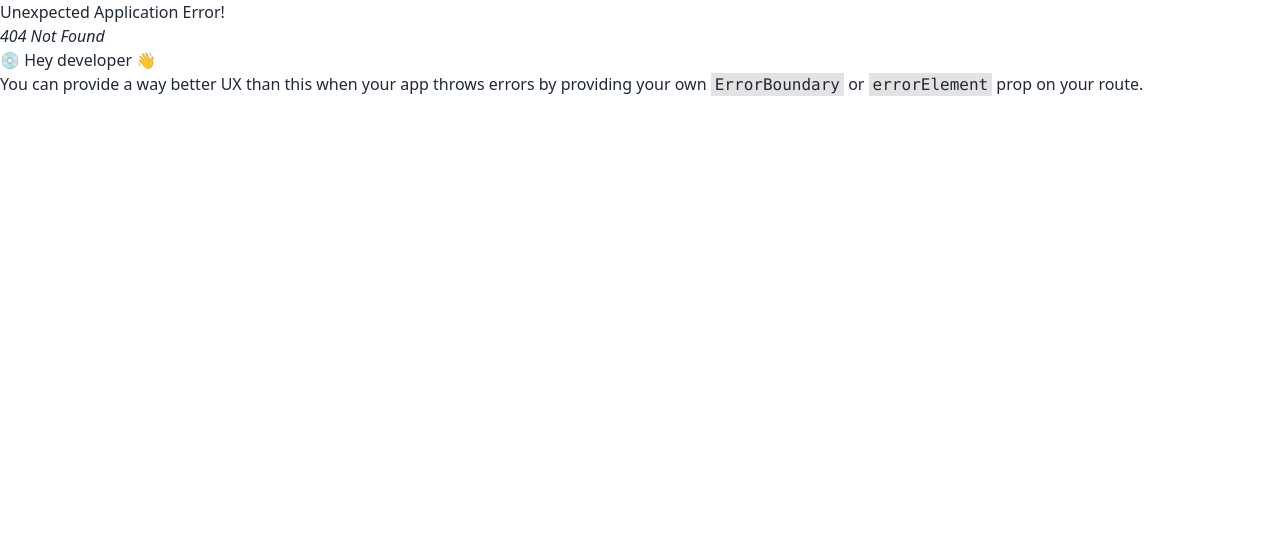
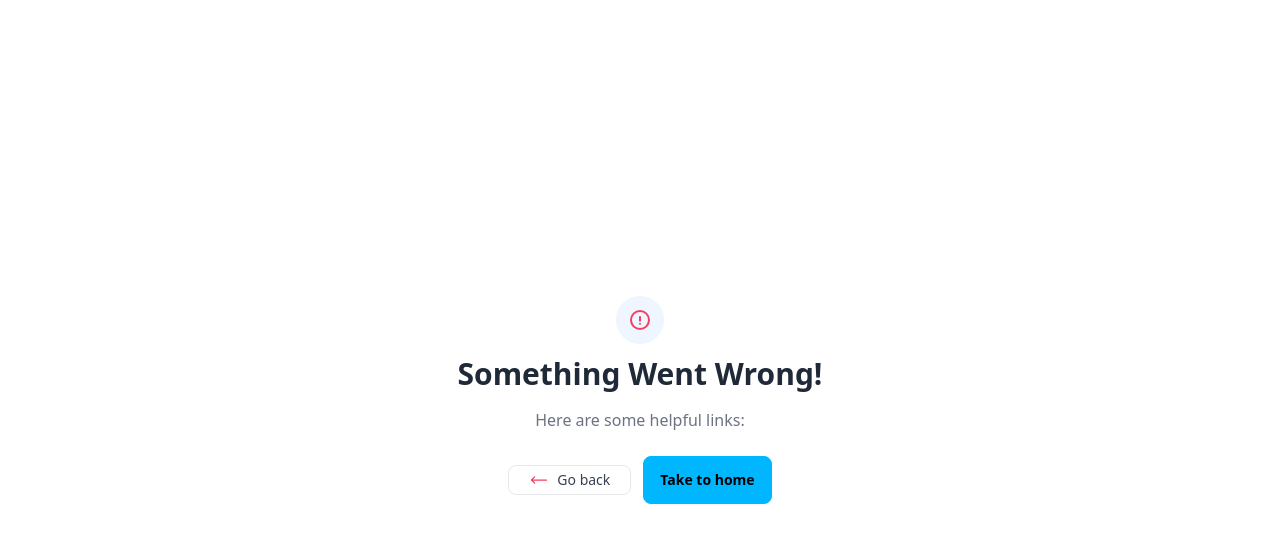
Before and after one commit to MdRehanAli/house-hunter, a React (Vite) app in the folder house-hunter-client/: page /about in a window 1280 px wide. Before the commit this address had no page. Shown: the top 542 px of the page. Built offline with nearby package versions, Linux system fonts and the light colour scheme.

Commit message:
Added Error Page

```diff
--- /dev/null
+++ b/house-hunter-client/src/Pages/ErrorPage/ErrorPage.jsx
@@ -0,0 +1,60 @@
+
+
+const ErrorPage = () => {
+    return (
+        <section className='bg-white '>
+            <div className='container flex items-center min-h-screen px-6 py-12 mx-auto'>
+                <div className='flex flex-col items-center max-w-sm mx-auto text-center'>
+                    <p className='p-3 text-sm font-medium text-rose-500 rounded-full bg-blue-50 '>
+                        <svg
+                            xmlns='http://www.w3.org/2000/svg'
+                            fill='none'
+                            viewBox='0 0 24 24'
+                            strokeWidth='2'
+                            stroke='currentColor'
+                            className='w-6 h-6'
+                        >
+                            <path
+                                strokeLinecap='round'
+                                strokeLinejoin='round'
+                                d='M12 9v3.75m9-.75a9 9 0 11-18 0 9 9 0 0118 0zm-9 3.75h.008v.008H12v-.008z'
+                            />
+                        </svg>
+                    </p>
+                    <h1 className='mt-3 text-2xl font-semibold text-gray-800  md:text-3xl'>
+                        Something Went Wrong!
+                    </h1>
+                    <p className='mt-4 text-gray-500 '>Here are some helpful links:</p>
+
+                    <div className='flex items-center w-full mt-6 gap-x-3 shrink-0 sm:w-auto'>
+                        <button
+                            onClick={() => navigate(-1)}
+                            className='flex items-center justify-center w-1/2 px-5 py-1 text-sm text-gray-700 transition-colors duration-200 bg-white border rounded-lg gap-x-2 sm:w-auto   hover:bg-gray-100 '
+                        >
+                            <svg
+                                xmlns='http://www.w3.org/2000/svg'
+                                fill='none'
+                                viewBox='0 0 24 24'
+                                strokeWidth='1.5'
+                                stroke='currentColor'
+                                className='w-5 h-5 rtl:rotate-180 text-rose-500'
+                            >
+                                <path
+                                    strokeLinecap='round'
+                                    strokeLinejoin='round'
+                                    d='M6.75 15.75L3 12m0 0l3.75-3.75M3 12h18'
+                                />
+                            </svg>
+
+                            <span>Go back</span>
+                        </button>
+
+                        <button className="btn btn-info"> Take to home</button>
+                    </div>
+                </div>
+            </div>
+        </section>
+    );
+};
+
+export default ErrorPage;
--- a/house-hunter-client/src/Routes/Routes.jsx
+++ b/house-hunter-client/src/Routes/Routes.jsx
@@ -3,11 +3,13 @@ import {
 } from "react-router-dom";
 import Main from "../Layout/Main";
 import Home from "../Pages/Home/Home/Home";
+import ErrorPage from "../Pages/ErrorPage/ErrorPage";
 
 export const router = createBrowserRouter([
     {
         path: "/",
         element: <Main></Main>,
+        errorElement: <ErrorPage></ErrorPage>,
         children: [
             {
                 path: '/',
```
